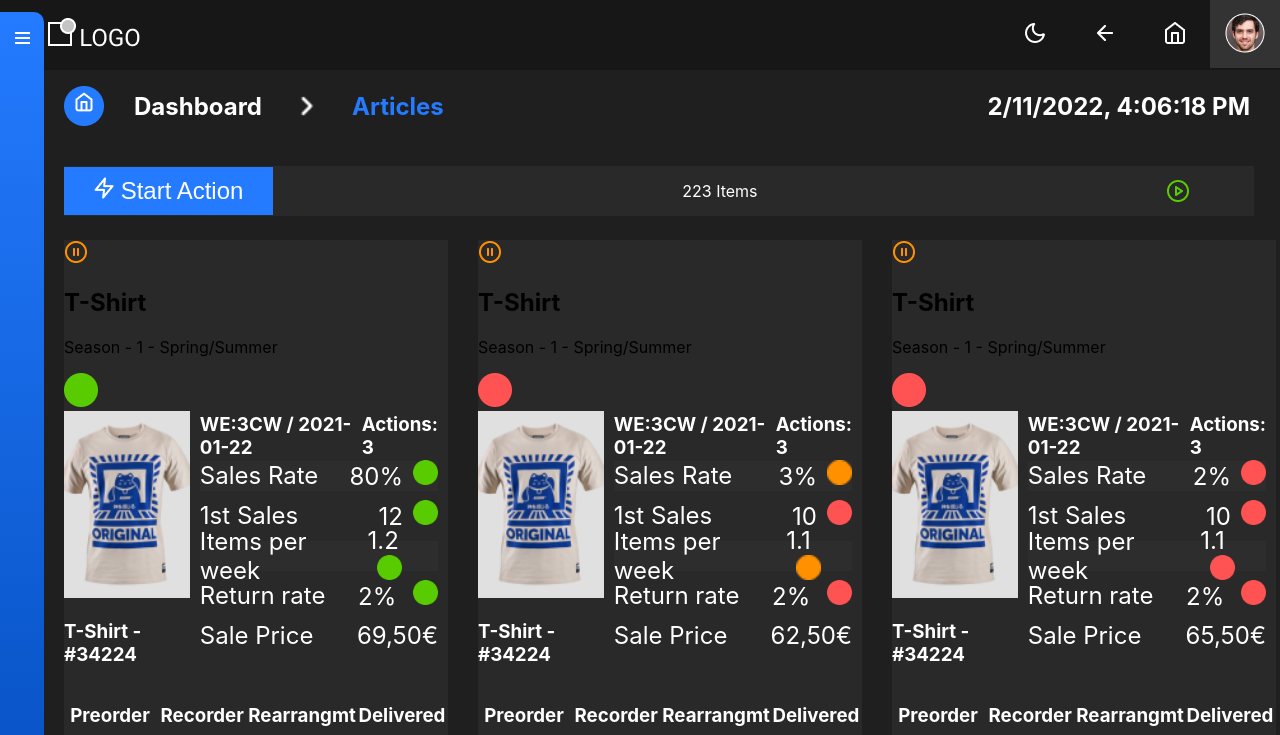
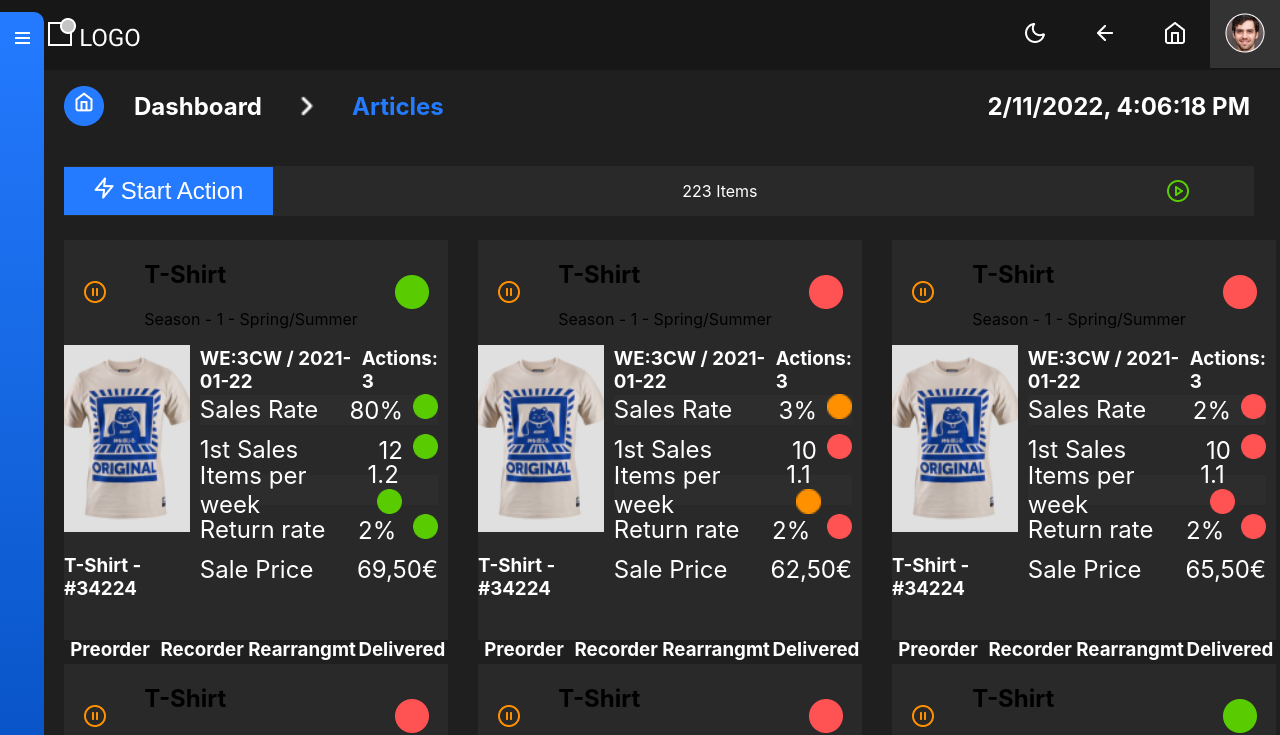
Before and after one commit to Semko1010/Shetani, a React (Create React App) app: page / in a window 1280 px wide. Shown: the top 735 px of the page. Built offline with nearby package versions, Linux system fonts and the light colour scheme.

Commit message:
ArticleMenuv1.1

```diff
--- a/src/component/Article/Article.css
+++ b/src/component/Article/Article.css
@@ -2,10 +2,10 @@
 background-color: #292929;
 margin: 3vh 0 0 5vw;
 width: 30vw;
-
+height: 50vh;
 }
 
-.articleSection >div{
+.articleSection section >div{
 display: flex;
 justify-content: space-around;
 align-items:center
@@ -27,6 +27,7 @@ color: white;
 }
 .tshirtImg{
     width: 100%;
+    cursor: pointer;
 }
 
 .articleSection article p{
@@ -95,7 +96,7 @@ font-weight: 800;
 }
 
 .unvisibleMenu {
-
+margin: 10vh 0 0 0;
 }
 .unvisibleMenu button{
 display: block;
```
